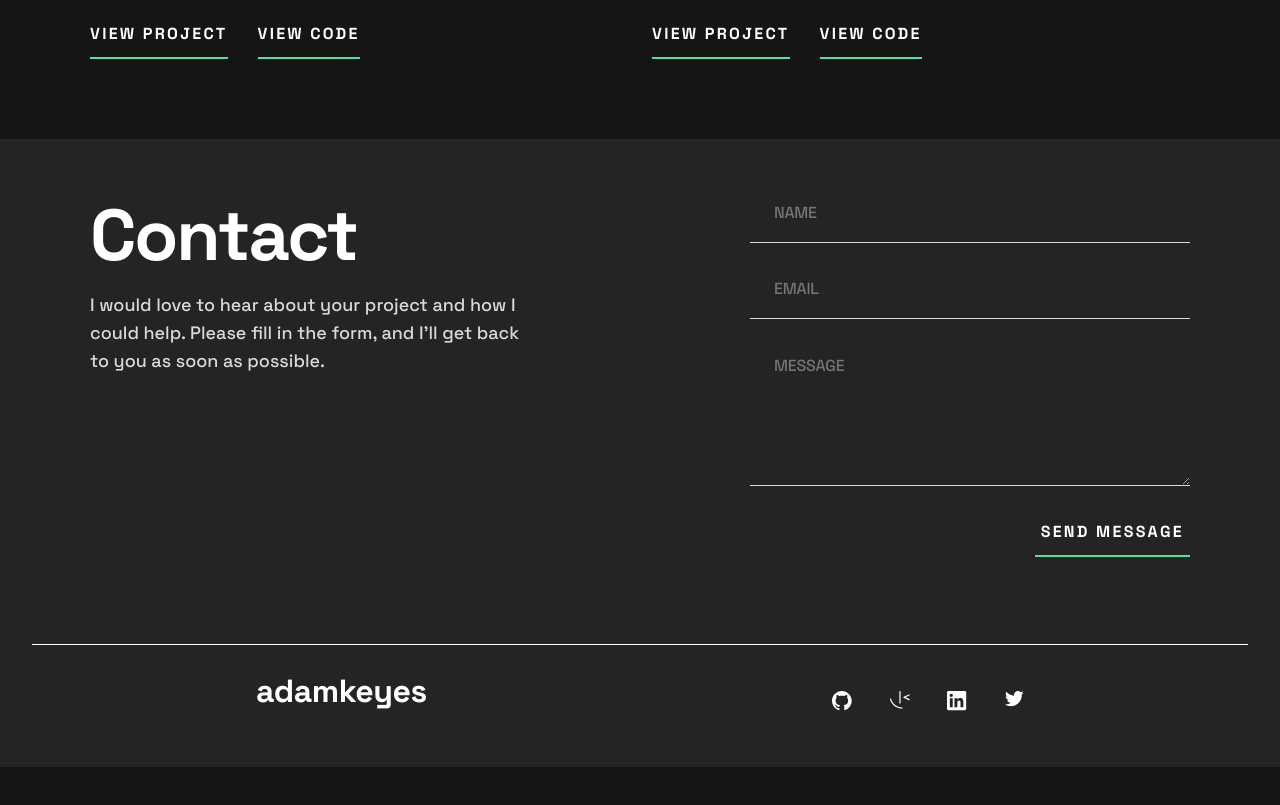
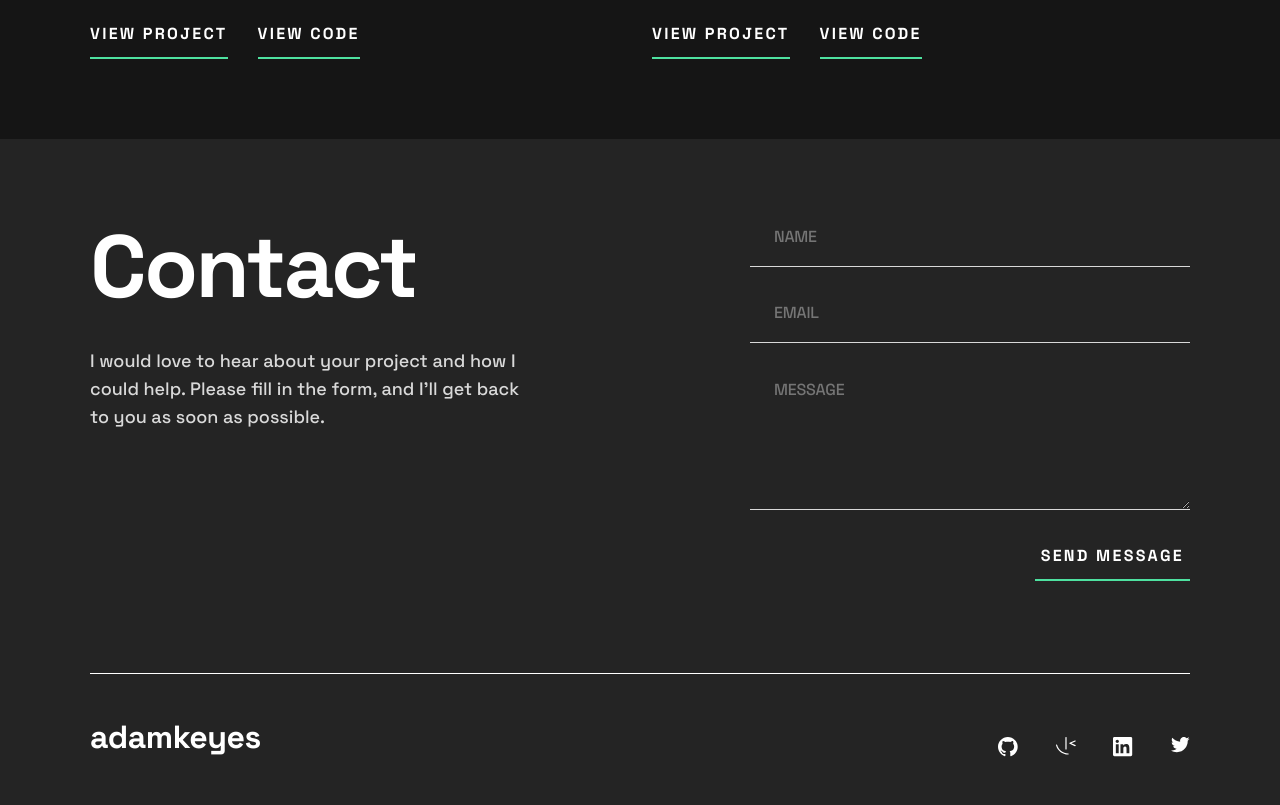
Before and after one commit to jruizsilva/proyecto-4-portfolio, a website built with Vite: page index.html in a window 1280 px wide. Shown: the part 2800-3605 px from the top of the page. Before the commit the page ends 3567 px from the top, so only its background shows below. Built offline with nearby package versions, Linux system fonts and the light colour scheme; files whose address does not match are found by name.

Commit message:
contact and footer desktop done

```diff
--- a/sass/layouts/_footer.scss
+++ b/sass/layouts/_footer.scss
@@ -7,6 +7,11 @@
   @include tablet() {
     padding-top: 30px;
     padding-bottom: 40px;
+  }
+
+  @include desktop() {
+    padding-top: 47px;
+    padding-bottom: 92px;
   }
 }
 
@@ -20,6 +25,10 @@
     align-items: center;
     max-width: 768px;
     margin-inline: auto;
+  }
+
+  @include desktop() {
+    max-width: 1100px;
   }
 }
 
--- a/sass/pages/_home.scss
+++ b/sass/pages/_home.scss
@@ -139,6 +139,8 @@
     display: flex;
     justify-content: space-between;
     gap: 220px;
+    padding-bottom: 92px;
+    padding-top: 84px;
   }
 }
 
@@ -163,6 +165,8 @@
 
   @include desktop() {
     text-align: left;
+    @include heading-xl();
+    margin-bottom: 36px;
   }
 }
 .contact__p {
--- a/sass/utilities/_helpers.scss
+++ b/sass/utilities/_helpers.scss
@@ -18,4 +18,9 @@
 
 .border-bottom-white {
   border-bottom: 1px solid white;
+
+  @include desktop() {
+    max-width: 1100px;
+    margin-inline: auto;
+  }
 }
```
